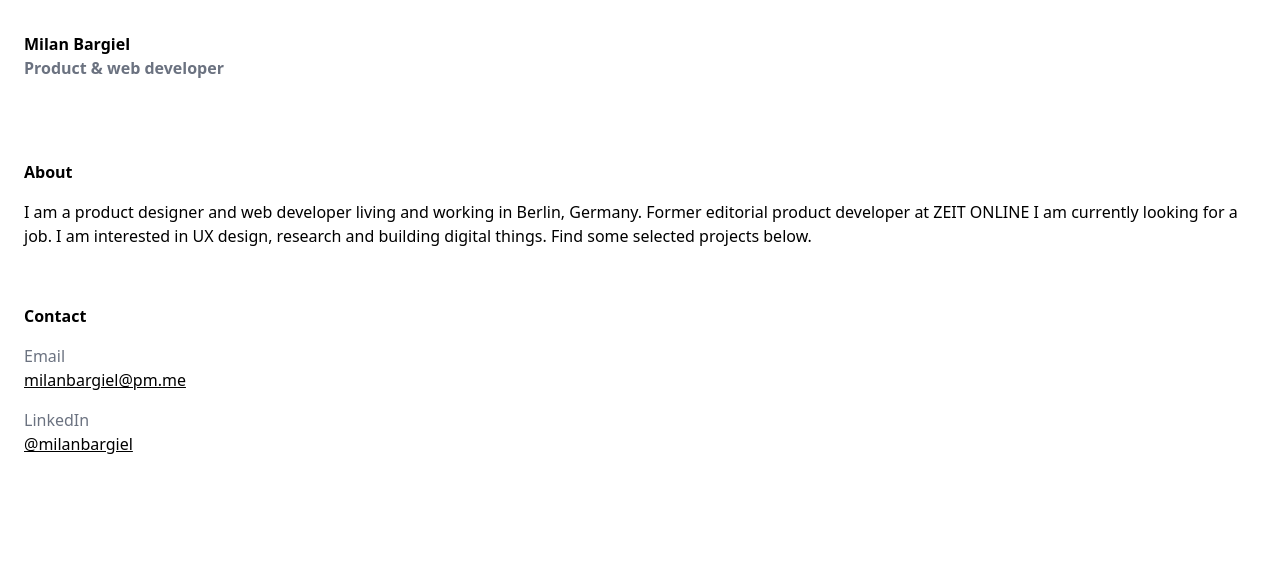
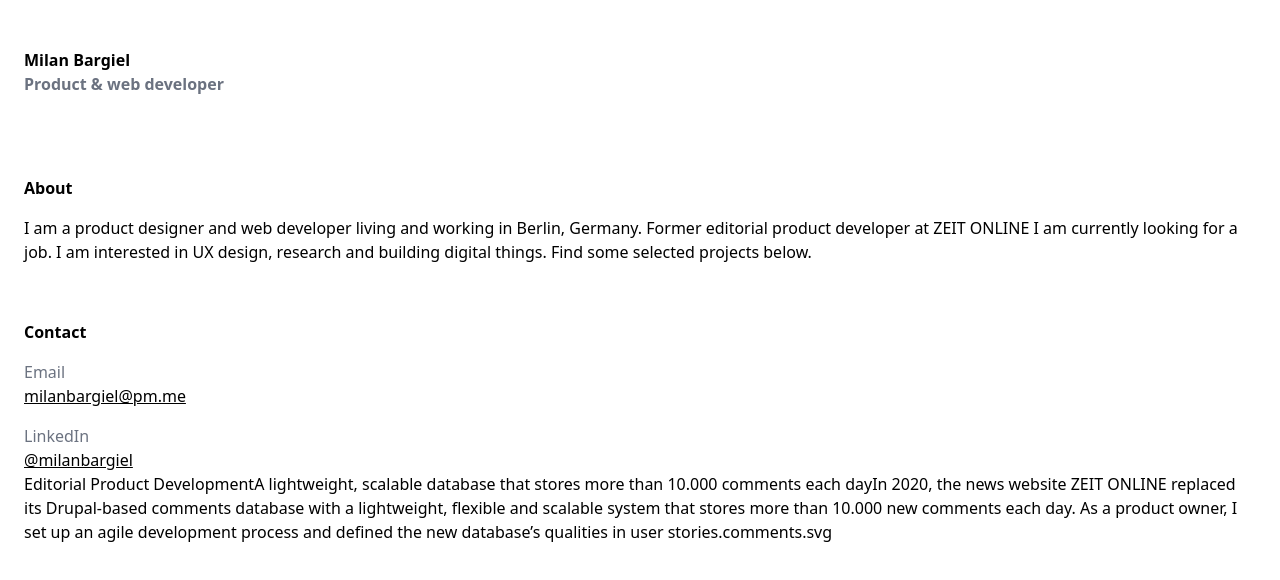
Before and after one commit to milanbargiel/portfolio, a Next.js app: page / in a window 1280 px wide. Shown: the top 580 px of the page. Built offline with nearby package versions, Linux system fonts and the light colour scheme.

Commit message:
Add basic project component

```diff
--- a/components/layout.js
+++ b/components/layout.js
@@ -11,7 +11,7 @@ export default function Layout({ children }) {
         />
         <link rel="icon" href="/favicon.ico" />
       </Head>
-      <main className="container px-6 pt-8">{children}</main>
+      <main className="container px-6 pt-12">{children}</main>
     </div>
   )
 }
--- /dev/null
+++ b/components/project.js
@@ -0,0 +1,10 @@
+export default function Project(props) {
+  return (
+    <div>
+      {props.roles}
+      {props.title}
+      {props.description}
+      {props.imageURL}
+    </div>
+  )
+}
--- a/pages/index.js
+++ b/pages/index.js
@@ -1,4 +1,5 @@
 import Link from 'next/link'
+import Project from '../components/project'
 
 export default function Home() {
   return (
@@ -39,6 +40,12 @@ export default function Home() {
           </a>
         </div>
       </div>
+      <Project
+        roles="Editorial Product Development"
+        title="A lightweight, scalable database that stores more than 10.000 comments each day"
+        description="In 2020, the news website ZEIT ONLINE replaced its Drupal-based comments database with a lightweight, flexible and scalable system that stores more than 10.000 new comments each day. As a product owner, I set up an agile development process and defined the new database’s qualities in user stories."
+        imageURL="comments.svg"
+      ></Project>
     </div>
   )
 }
```
